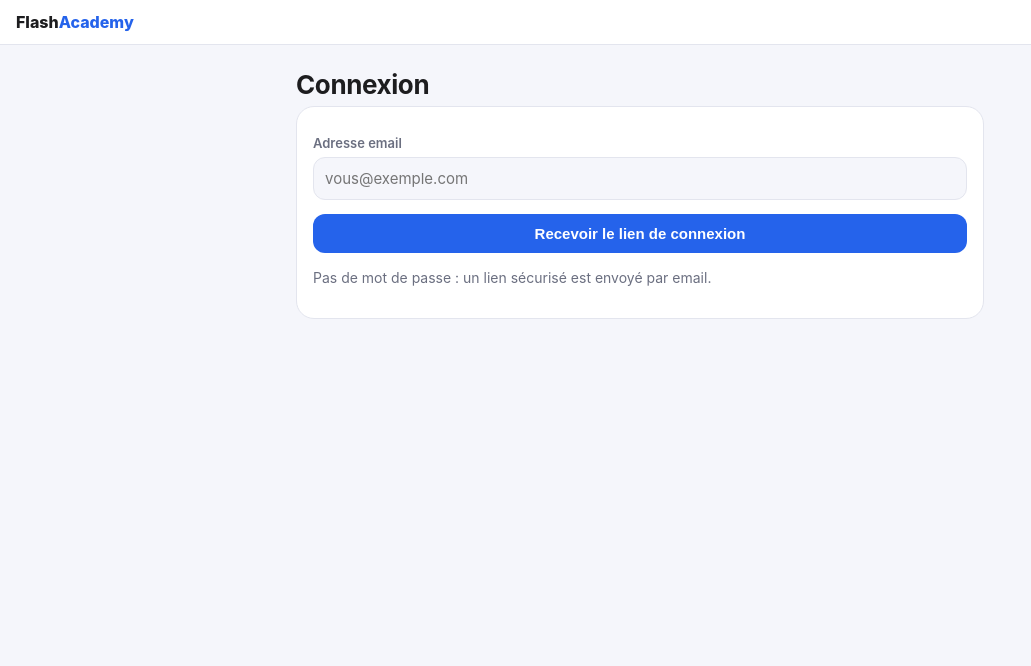
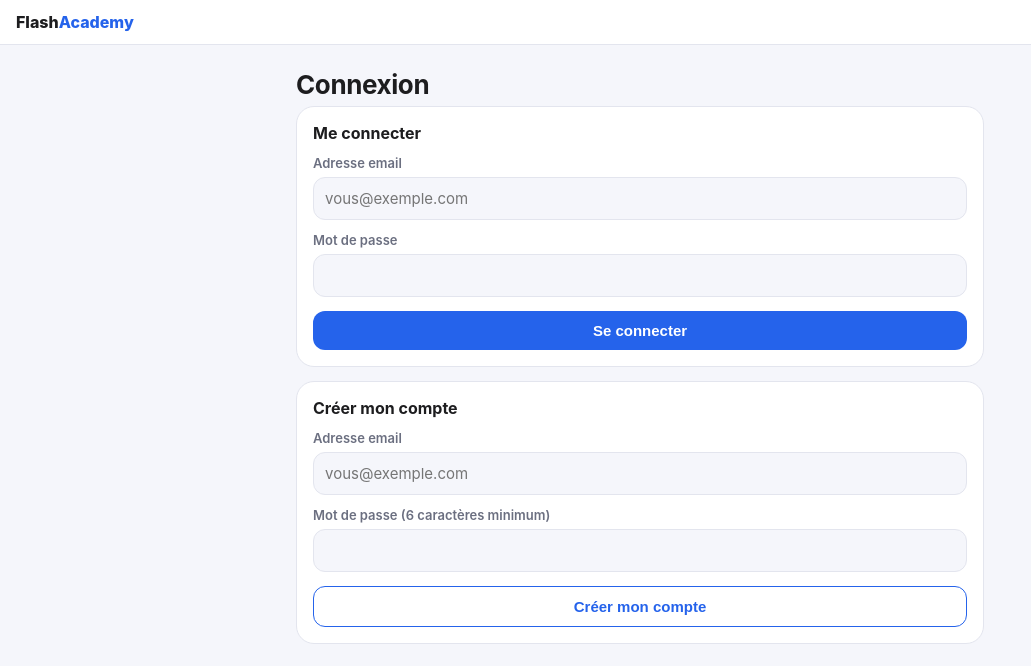
Before and after one commit to sksponsorr-cpu/flashacademy, a Next.js app: page /connexion in a window 1280 px wide. Shown: the top 666 px of the page, without its empty margins (0-1031 px from the left). Built offline with nearby package versions, Linux system fonts and the light colour scheme.

Commit message:
Update page.tsx

```diff
--- a/app/connexion/page.tsx
+++ b/app/connexion/page.tsx
@@ -1,6 +1,13 @@
-import { connexion } from '../espace/actions';
+import { seConnecter, creerCompte } from './actions';
 
-export default function Connexion({ searchParams }: { searchParams: { envoye?: string; erreur?: string } }) {
+const erreurs: Record<string, string> = {
+  identifiants: 'Email ou mot de passe incorrect.',
+  inscription: "Inscription impossible. Le mot de passe doit contenir au moins 6 caractères, ou cet email existe déjà.",
+};
+
+export default function Connexion({ searchParams }: { searchParams: { erreur?: string } }) {
+  const message = searchParams.erreur ? erreurs[searchParams.erreur] : '';
+
   return (
     <>
       <div className="bar">
@@ -8,23 +15,30 @@ export default function Connexion({ searchParams }: { searchParams: { envoye?: s
       </div>
       <main>
         <h1>Connexion</h1>
+        {message && (
+          <div className="msg" style={{ background: '#fee2e2', color: '#991b1b' }}>{message}</div>
+        )}
+
         <div className="card">
-          {searchParams.envoye && (
-            <div className="msg">Un lien de connexion vient d'être envoyé. Ouvrez votre email et cliquez dessus.</div>
-          )}
-          {searchParams.erreur && (
-            <div className="msg" style={{ background: '#fee2e2', color: '#991b1b' }}>
-              Impossible d'envoyer le lien. Vérifiez l'adresse et réessayez.
-            </div>
-          )}
-          <form action={connexion}>
+          <h3>Me connecter</h3>
+          <form action={seConnecter}>
             <label>Adresse email</label>
             <input name="email" type="email" required placeholder="vous@exemple.com" />
-            <button className="btn block" style={{ marginTop: 14 }} type="submit">
-              Recevoir le lien de connexion
-            </button>
+            <label>Mot de passe</label>
+            <input name="motdepasse" type="password" required />
+            <button className="btn block" style={{ marginTop: 14 }} type="submit">Se connecter</button>
           </form>
-          <p className="muted">Pas de mot de passe : un lien sécurisé est envoyé par email.</p>
+        </div>
+
+        <div className="card">
+          <h3>Créer mon compte</h3>
+          <form action={creerCompte}>
+            <label>Adresse email</label>
+            <input name="email" type="email" required placeholder="vous@exemple.com" />
+            <label>Mot de passe (6 caractères minimum)</label>
+            <input name="motdepasse" type="password" required minLength={6} />
+            <button className="btn block ghost" style={{ marginTop: 14 }} type="submit">Créer mon compte</button>
+          </form>
         </div>
       </main>
     </>
```
